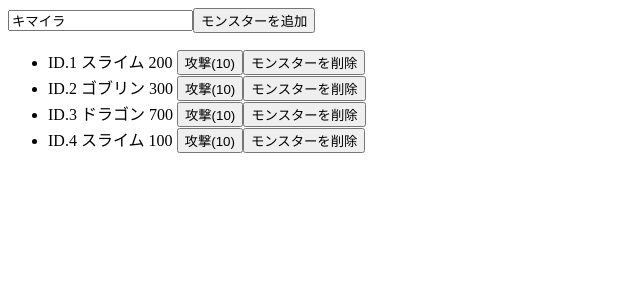
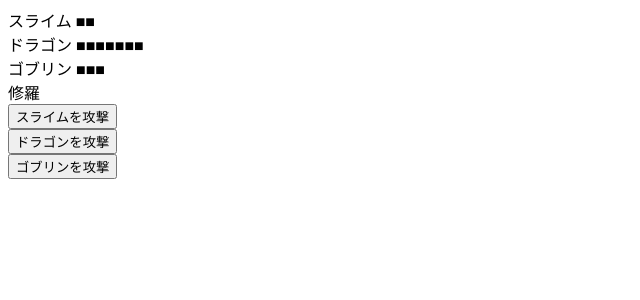
Before and after one commit to samuraiball/vue-sandbox, a Vue app in the folder monsters/: page / in a window 1280 px wide. Shown: the top 300 px of the page, without its empty margins (0-640 px from the left). Built offline with nearby package versions, Linux system fonts and the light colour scheme.

Commit message:
勇者の追加 HPの追加

```diff
--- a/monsters/package.json
+++ b/monsters/package.json
@@ -9,7 +9,8 @@
   },
   "dependencies": {
     "core-js": "^2.6.5",
-    "vue": "^2.6.10"
+    "vue": "^2.6.10",
+    "vuex": "^3.1.1"
   },
   "devDependencies": {
     "@vue/cli-plugin-babel": "^3.11.0",
--- a/monsters/src/App.vue
+++ b/monsters/src/App.vue
@@ -1,16 +1,19 @@
 <template>
   <div id="app">
     <Monsters/>
+    <Braves/>
   </div>
 </template>
 
 <script>
 import Monsters from './components/Monsters'
+import Braves  from './components/Braves'
 
 export default {
   name: 'app',
   components: {
-    Monsters
+    Monsters,
+    Braves
   }
 }
 
--- /dev/null
+++ b/monsters/src/components/Braves.vue
@@ -0,0 +1,34 @@
+<template>
+    <div>
+        <div v-for="(brave, index) in braveList.braves" v-bind:key="brave.id">
+            {{brave.name}}
+        </div>
+
+        <div v-for="(monster, index) in monsterList.monsters">
+            <button v-on:click="doAttack(index)">{{monster.name}}を攻撃</button>
+        </div>
+    </div>
+</template>
+
+<script>
+    import {mapState} from 'vuex'
+    import Monsters from "./Monsters";
+
+    export default {
+        name: "Braves",
+        components: {Monsters},
+        computed: mapState({
+            braveList: state => state.braves,
+            monsterList: state => state.monsters
+        }),
+        methods: {
+            doAttack(id) {
+                this.$store.dispatch('monsters/doAttack', id)
+            }
+        }
+    }
+</script>
+
+<style scoped>
+
+</style>
--- a/monsters/src/components/Monsters.vue
+++ b/monsters/src/components/Monsters.vue
@@ -1,51 +1,28 @@
 <template>
     <div>
-        <input v-model="name">
-        <button v-on:click="addMonster">モンスターを追加</button>
-        <ul>
-            <li v-for="(monster, index) in monsters"
-                v-bind:key="monster.id"
-                v-bind:class="{tuyoi: monster.hp > 300}">
-                ID.{{ monster.id }} {{ monster.name }} {{ monster.hp }}
-                <span v-if="monster.hp < 50">瀕死!!!!</span>
-                <button v-on:click="doAttack(index)">攻撃(10)</button>
-                <button v-on:click="doRemove(index)">モンスターを削除</button>
-            </li>
-        </ul>
+        <div
+                v-for="(monster, index) in monsterList.monsters"
+                v-bind:key="monster.id">
+
+            {{ monster.name}}
+            <span v-for="n of monster.hp/100 "
+                  v-bind:style="{color: monster.hp < 200 ? 'red' : 'black'}">■</span>
+
+        </div>
     </div>
 </template>
 
 <script>
+    import {mapState} from 'vuex'
+
     export default {
         name: "monsters",
-        data() {
-            return {
-                name: 'キマイラ',
-                monsters: [
-                    {id: 1, name: 'スライム', hp: 200},
-                    {id: 2, name: 'ゴブリン', hp: 300},
-                    {id: 3, name: 'ドラゴン', hp: 700},
-                    {id: 4, name: 'スライム', hp: 100}
-                ]
-            }
-        },
+        computed: mapState({
+            monsterList: state => state.monsters
+        }),
         methods: {
-            addMonster: function () {
-                const max = this.monsters.reduce(
-                    function (a, b) {
-                        return a > b.id ? a : b.id
-                    }, 0)
-                this.monsters.push({
-                    id: max + 1,
-                    name: this.name,
-                    hp: 500
-                })
-            },
-            doRemove(index) {
-                this.monsters.splice(index, 1)
-            },
-            doAttack(index){
-                this.monsters[index].hp -= 10
+            doAttack(index) {
+                this.$store.dispatch('monsters/doAttack', index);
             }
         }
     }
--- a/monsters/src/main.js
+++ b/monsters/src/main.js
@@ -1,8 +1,10 @@
 import Vue from 'vue'
 import App from './App.vue'
+import store from './store'
 
 Vue.config.productionTip = false
 
 new Vue({
+  store,
   render: h => h(App),
 }).$mount('#app')
--- /dev/null
+++ b/monsters/src/store/index.js
@@ -0,0 +1,15 @@
+import Vue from 'vue'
+import Vuex from 'vuex'
+import monsters from "./modules/monsters"
+import braves from "./modules/braves"
+
+Vue.use(Vuex)
+
+
+export default new Vuex.Store({
+        modules: {
+            monsters,
+            braves
+        }
+    }
+)
--- /dev/null
+++ b/monsters/src/store/modules/braves.js
@@ -0,0 +1,28 @@
+const state = {
+    braves: [
+        {id: 1, name: '修羅', hp: 1000000}
+    ]
+}
+
+const actions = {
+    doAttack(context, index) {
+        context.commit('doAttack', index)
+    }
+}
+
+
+const mutations = {
+    doAttack(state, index) {
+        const tmp = state.braves[index].hp -= 100
+        if (tmp <= 0) {
+            state.braves.splice(index, 1)
+        }
+    }
+}
+
+export default {
+    namespaced: true,
+    state,
+    actions,
+    mutations
+}
--- /dev/null
+++ b/monsters/src/store/modules/monsters.js
@@ -0,0 +1,31 @@
+const state = {
+    monsters: [
+        {id: 1, name: 'スライム', hp: 200},
+        {id: 2, name: 'ドラゴン', hp: 700},
+        {id: 3, name: 'ゴブリン', hp: 300},
+    ]
+}
+
+
+const actions = {
+    doAttack(context, index) {
+        context.commit('doAttack', index)
+    }
+}
+
+
+const mutations = {
+    doAttack(state, index) {
+        const tmp = state.monsters[index].hp -= 100
+        if (tmp <= 0) {
+            state.monsters.splice(index, 1)
+        }
+    }
+}
+
+export default {
+  namespaced: true,
+  state,
+  actions,
+  mutations
+}
```
